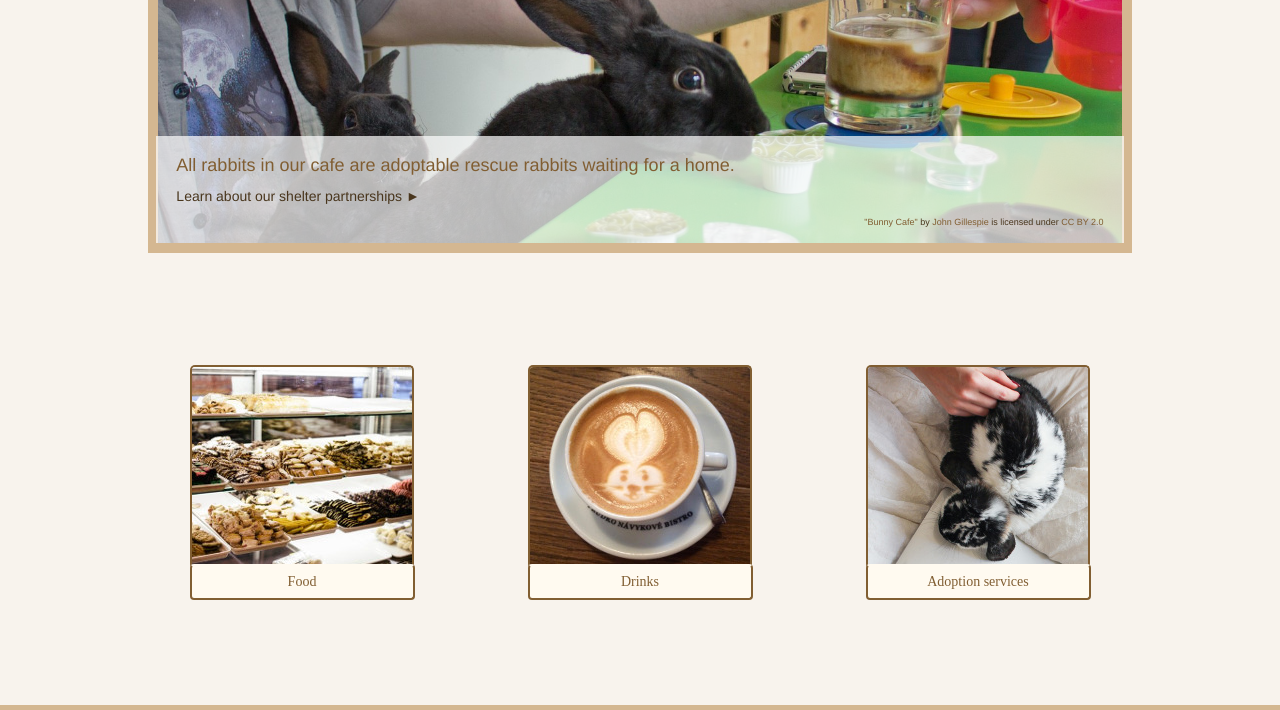
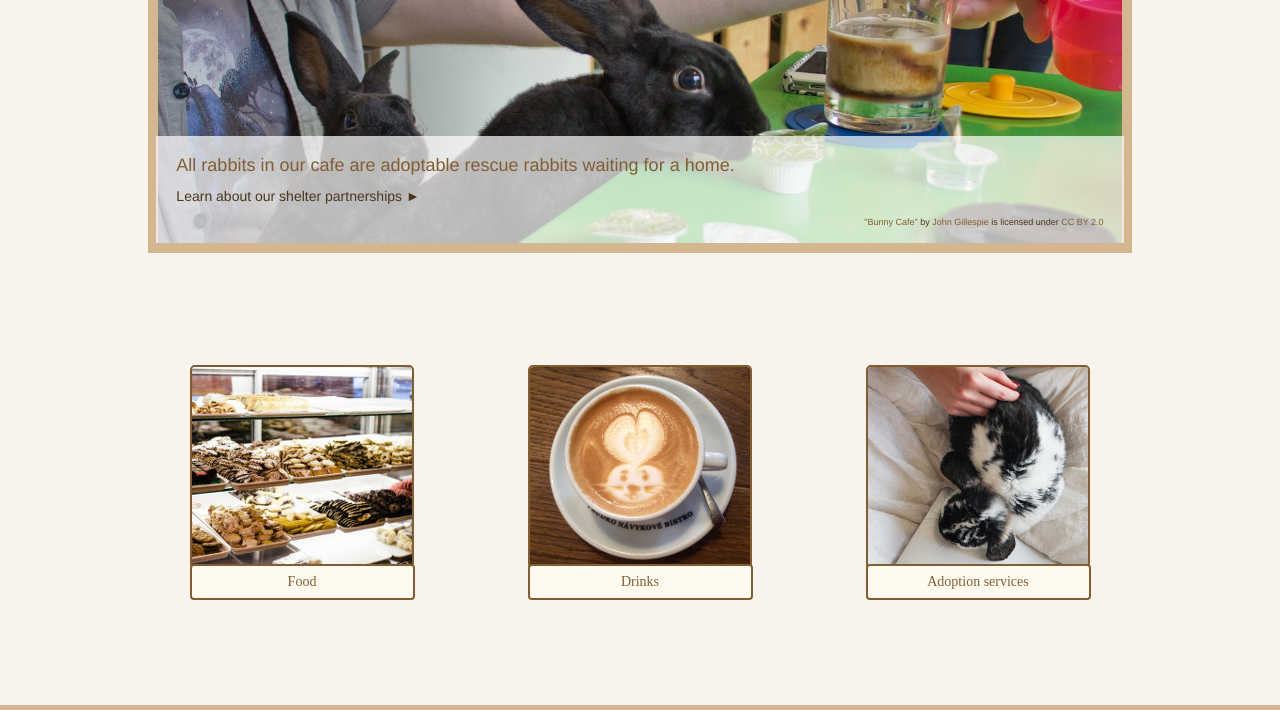
Before and after one commit to seachj/seachj.github.io, a website: page storefront/index.html in a window 1280 px wide. Shown: the part 437-1147 px from the top of the page. Drawn offline with nearby package versions, Linux system fonts and the light colour scheme.

Commit message:
Add files via upload

```diff
--- a/storefront/index.html
+++ b/storefront/index.html
@@ -58,16 +58,16 @@
 					</div>
 					<div class="row" style="text-align:center; margin-top: 5px; margin-bottom: 80px;">
 						<div class="col-sm-4"><a href=""><div id="food-button">
-							<img src="img\raw\free\pexels-photo-42501.jpeg" style="border: color: #815e32;	border: 2px solid #815e32; border-bottom: 2px solid transparent; border-radius: 5px;">
+							<img src="img\raw\free\pexels-photo-42501.jpeg" style="border: color: #815e32;	border: 2px solid #815e32; border-radius: 5px;">
 							<button class="btn btn-default">Food</button>
 						</a></div></div>
 						<div class="col-sm-4"><a href=""><div id="drink-button">
-							<img src="img\raw\free\pexels-photo-290975-small.jpeg" style="border: color: #815e32;	border: 2px solid #815e32; border-bottom: 2px solid transparent; border-radius: 5px;">
+							<img src="img\raw\free\pexels-photo-290975-small.jpeg" style="border: color: #815e32;	border: 2px solid #815e32; border-radius: 5px;">
 							<button class="btn btn-default">Drinks</button>
 						</a></div></div>
 						<div class="col-sm-4" style="z-index: 3;"><a href=""><div id="rabbit-button">
-							<img src="img\raw\free\nathan-boadle-241643 cropped.jpg" style="border: color: #815e32;	border: 2px solid #815e32; border-bottom: 2px solid transparent; border-radius: 5px;">
-							<button class="btn btn-default" style="width: 225px; border-top: 2px solid transparent;">Adoption services</button>
+							<img src="img\raw\free\nathan-boadle-241643 cropped.jpg" style="border: color: #815e32;	border: 2px solid #815e32; border-radius: 5px;">
+							<button class="btn btn-default" style="width: 225px;">Adoption services</button>
 						</a></div></div>
 					</div>
 				</div>
--- a/storefront/main.css
+++ b/storefront/main.css
@@ -67,22 +67,16 @@
 
 	#food-button .btn-default{
 		width: 225px;
-		border-top: 2px solid transparent;
-		border-radius top: 0;
 		position: relative;
 		top: -5px;
 	}
 	#drink-button .btn-default{
 		width: 225px;
-		border-top: 2px solid transparent;
-		border-radius top: 0;
 		position: relative;
 		top: -5px;
 	}
 	#rabbit-button .btn-default{
 		width: 225px;
-		border-top: 2px solid transparent;
-		border-radius top: 0;
 		position: relative;
 		top: -5px;
 	}
```
Also changed, not shown: 1 other file.
